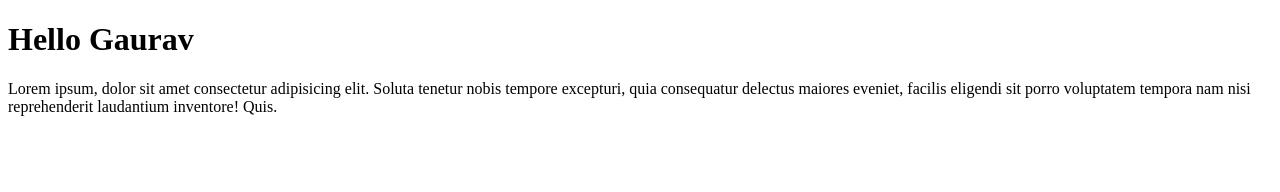
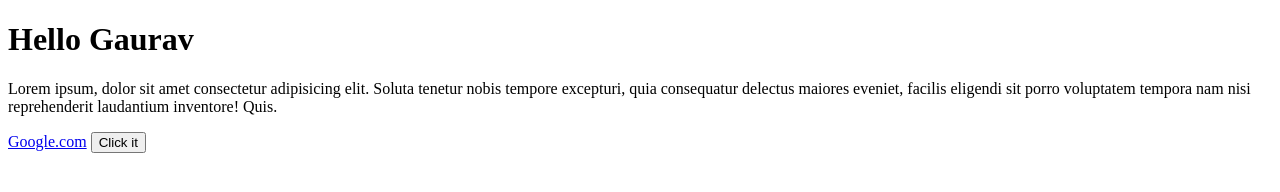
Before and after one commit to Ruchakhadatkar/temp-learn, a plain HTML site: page index.html in a window 1280 px wide. Drawn offline with Linux system fonts and the light colour scheme.

Commit message:
added alert

```diff
--- a/index.html
+++ b/index.html
@@ -8,5 +8,12 @@
 <body>
     <h1>Hello Gaurav</h1>
     <p>Lorem ipsum, dolor sit amet consectetur adipisicing elit. Soluta tenetur nobis tempore excepturi, quia consequatur delectus maiores eveniet, facilis eligendi sit porro voluptatem tempora nam nisi reprehenderit laudantium inventore! Quis.</p>
+    <a href="https://google.com" >Google.com</a>
+    <button onclick="showmessage()">Click it</button>
 </body>
+<script type="text/javascript">
+  function  showmessage(){
+    window.alert("Hello world")
+  }
+</script>
 </html>
```
